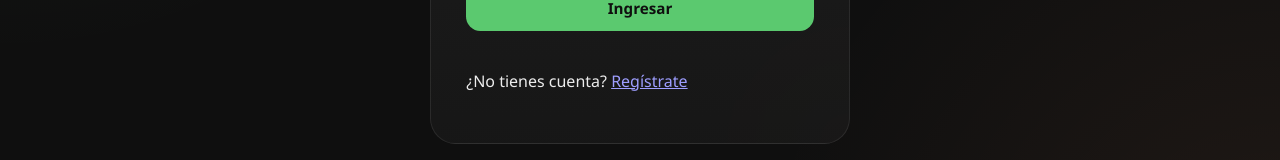
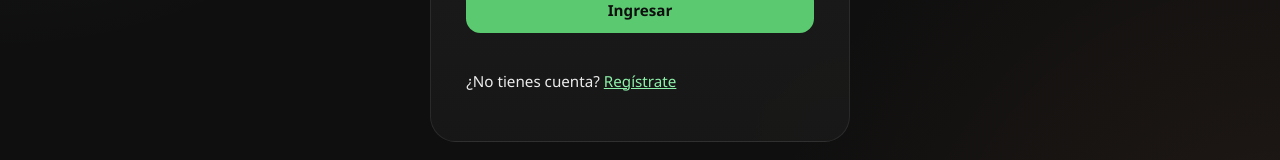
Before and after one commit to SebastianItamari/Task-Manager, a React (Vite) app in the folder frontend/: page /login in a window 1280 px wide. Shown: the part 471-631 px from the top of the page. Built offline with nearby package versions, Linux system fonts and the light colour scheme; no server answers.

Commit message:
Update styles in the login page

```diff
--- a/frontend/src/pages/Login.module.css
+++ b/frontend/src/pages/Login.module.css
@@ -99,7 +99,7 @@
   background: transparent;
   border: none;
   color: #8df0a8;
-  font-size: 0.85rem;
+  font-size: 0.95rem;
   cursor: pointer;
   align-self: flex-start;
   margin-bottom: 0.5rem;
@@ -109,3 +109,19 @@
 .backButton:hover {
   opacity: 0.7;
 }
+
+.link {
+  background: transparent;
+  border: none;
+  color: #8df0a8;
+  cursor: pointer;
+  align-self: flex-start;
+}
+
+.link:hover {
+  opacity: 0.7;
+}
+
+.registerText {
+  font-size: 0.95rem;
+}
--- a/frontend/src/pages/Login.tsx
+++ b/frontend/src/pages/Login.tsx
@@ -1,23 +1,28 @@
 import { useEffect, useState } from "react";
 import { useAuth } from "../hooks/useAuth";
 import styles from "./Login.module.css";
+import Loader from "../components/Loader";
 
 const Login = () => {
   const { handleLogin } = useAuth();
-
+  const [isLoading, setIsLoading] = useState(false);
   const [email, setEmail] = useState("");
   const [password, setPassword] = useState("");
 
   const onSubmit = async (e: any) => {
     e.preventDefault();
 
+    setIsLoading(true);
     try {
       await handleLogin(email, password);
       window.location.href = "/";
     } catch (error: any) {
       alert(error.message);
+    } finally {
+      setIsLoading(false);
     }
   };
+
   useEffect(() => {
     const token = localStorage.getItem("token");
 
@@ -28,6 +33,7 @@ const Login = () => {
 
   return (
     <div className={styles.loginContainer}>
+      {isLoading ? <Loader /> : null}
       <div className={styles.loginCard}>
         <span className={styles.subtitle}>TASK MANAGER</span>
         <h2 className={styles.title}>Iniciar sesión</h2>
@@ -52,8 +58,10 @@ const Login = () => {
             Ingresar
           </button>
         </form>
-        <p>
-          ¿No tienes cuenta? <a href="/register">Regístrate</a>
+        <p className={styles.registerText}>
+          ¿No tienes cuenta? <a href="/register" className={styles.link}>
+            Regístrate
+          </a>
         </p>
       </div>
     </div>
--- a/frontend/src/pages/Register.tsx
+++ b/frontend/src/pages/Register.tsx
@@ -2,27 +2,32 @@ import { useState } from "react";
 import { useAuth } from "../hooks/useAuth";
 import styles from "./Login.module.css";
 import { useNavigate } from "react-router-dom";
+import Loader from "../components/Loader";
 
 function Register() {
   const { handleRegister } = useAuth();
   const [email, setEmail] = useState("");
   const [password, setPassword] = useState("");
   const [error, setError] = useState("");
+  const [isLoading, setIsLoading] = useState(false);
   const navigate = useNavigate();
 
   const onSubmit = async (e: any) => {
     e.preventDefault();
-
+    setIsLoading(true);
     try {
       await handleRegister(email, password);
       window.location.href = "/login";
     } catch (err: any) {
       setError(err.message);
+    } finally {
+      setIsLoading(false);
     }
   };
 
   return (
     <div className={styles.loginContainer}>
+      {isLoading ? <Loader /> : null}
       <div className={styles.loginCard}>
         <span className={styles.subtitle}>TASK MANAGER</span>
         <h2 className={styles.title}>Crear cuenta</h2>
```
